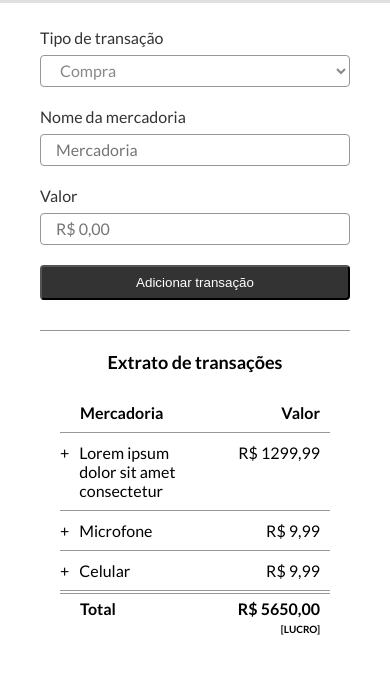
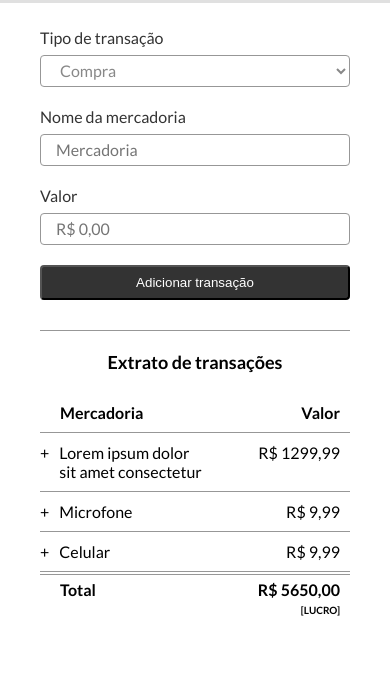
Before and after one commit to tharsila/controle-financeiro, a website: page index.html in a window 390 px wide. Shown: the part 86-760 px from the top of the page. Drawn offline with Linux system fonts and the light colour scheme.

Commit message:
altera responsivo

```diff
--- a/assets/css/table.css
+++ b/assets/css/table.css
@@ -59,7 +59,17 @@
 }
 
 @media (max-width: 850px) {
+  .statement-container .statement-content {
+    margin: 0;
+  }
+
   .list tbody tr .product {
     width: 100%;
   }
 }
+
+@media (max-width: 505px) {
+  .statement-container .statement-content {
+    margin: 0;
+  }
+}
```
